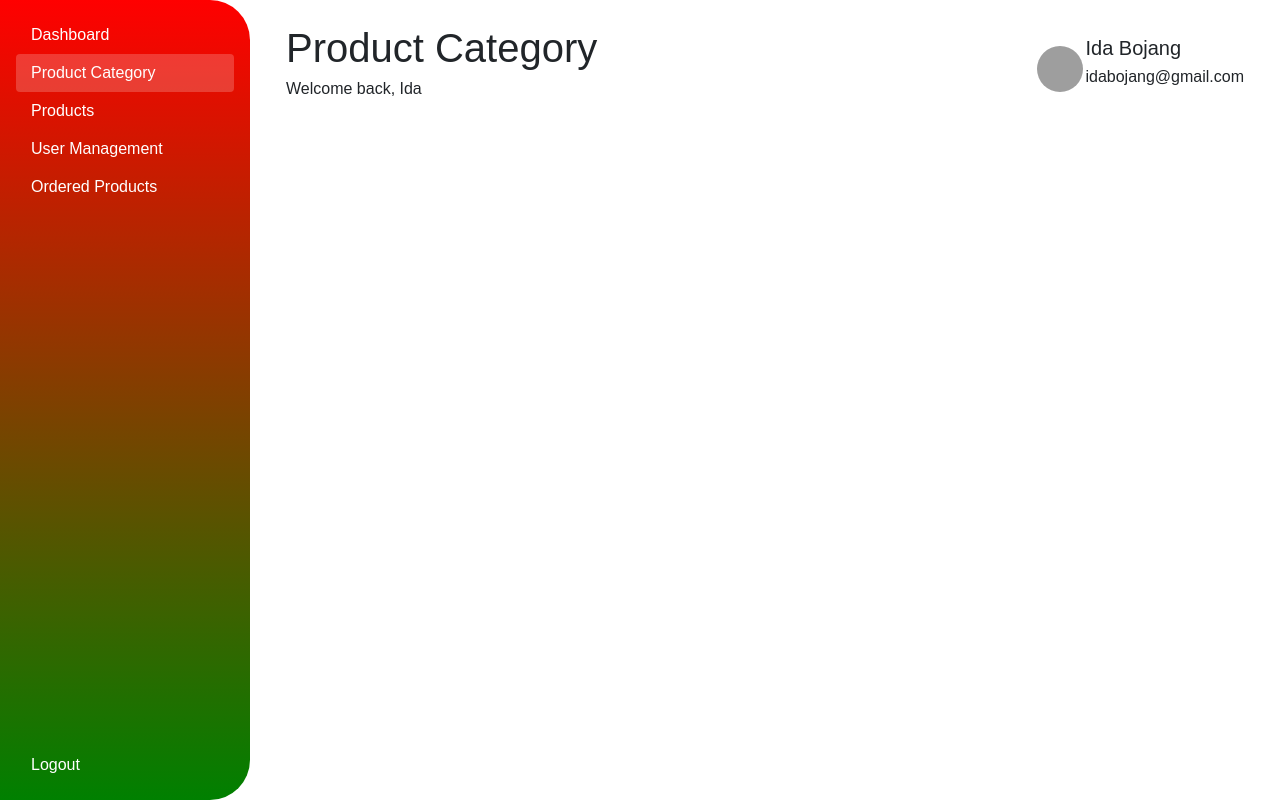
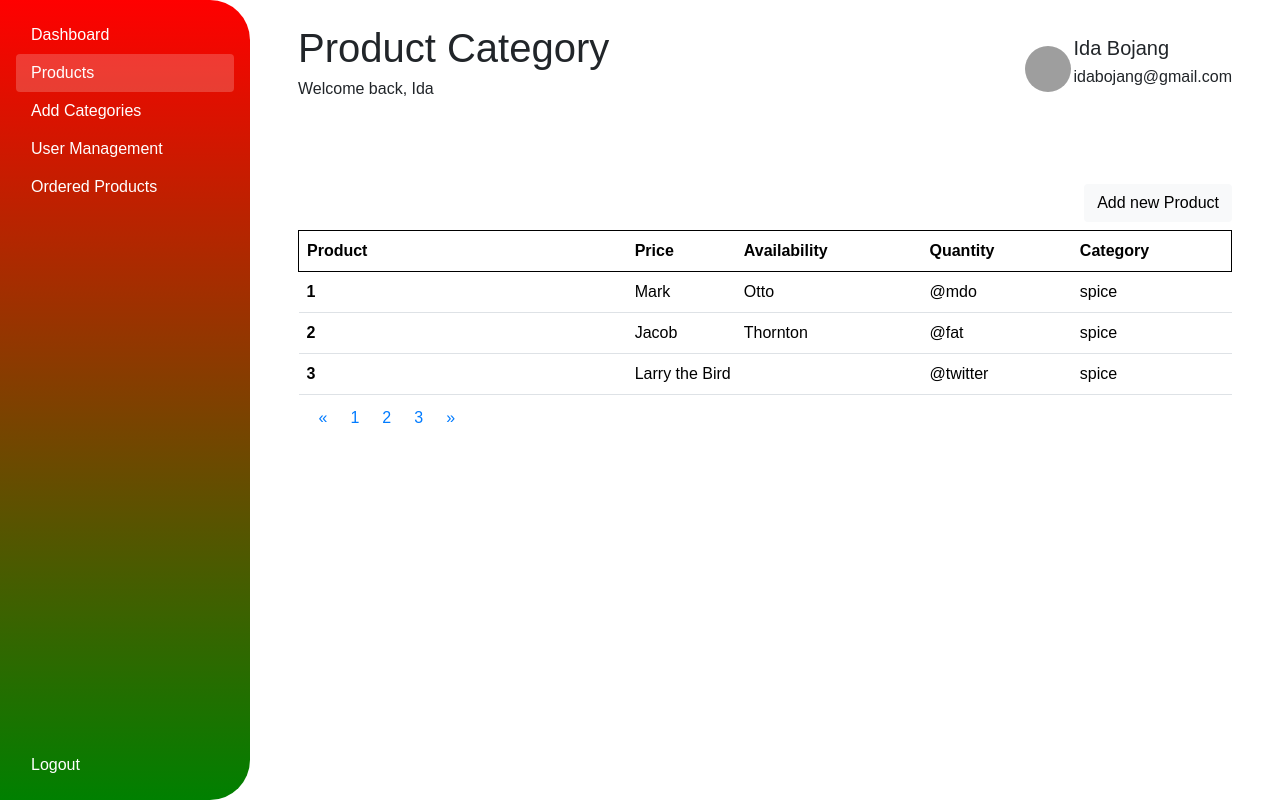
Before and after one commit to A-Daffeh/kani-ida-ui, a React (Vite) app: page /product-category in a window 1280 px wide. Built offline with nearby package versions, Linux system fonts and the light colour scheme; grey boxes are pictures that could not be loaded.

Commit message:
Created the add product page with the form, applied routing from the products page and then styling

```diff
--- a/src/App.css
+++ b/src/App.css
@@ -75,3 +75,27 @@ p.danger {
 body {
     font-family: Arial, sans-serif;
 }
+
+
+.header-border {
+    border: 1px solid black;
+}
+
+
+.pagination-custom .page-link {
+  border: none;
+  background: none;
+  color: #007bff;
+}
+.pagination-custom .page-link:hover {
+  text-decoration: underline;
+  background: none;
+}
+
+.form-container {
+    margin-top:-140px;
+  }
+
+  .register {
+    padding: 20px;
+  }
--- a/src/App.jsx
+++ b/src/App.jsx
@@ -18,6 +18,7 @@ import Login from './components/login/Login';
 import Register from './components/register/Register';
 import ForgotPassword from './components/forgot-password/ForgotPassword';
 import ResetPassword from './components/reset-password/ResetPassword';
+import AddNewProduct from './pages/AddNewProduct';
 
 const router = createBrowserRouter([
   {
@@ -125,6 +126,17 @@ const router = createBrowserRouter([
       </WithSidebarLayout>
     ),
   },
+
+  {
+    path : "/Add-new-product",
+    element : (
+      <WithSidebarLayout>
+      <AddNewProduct />
+    </WithSidebarLayout>
+
+    ),
+  }
+
 ]);
 
 function App() {
--- a/src/components/sidebar/Sidebar.jsx
+++ b/src/components/sidebar/Sidebar.jsx
@@ -29,12 +29,12 @@ function Sidebar() {
         </li>
         <li className={`nav-item ${currentPath === '/product-category' ? 'active' : ''}`}>
           <Link className="nav-link text-white" to="/product-category">
-            Product Category
+            Products
           </Link>
         </li>
         <li className={`nav-item ${currentPath === '/add-products' ? 'active' : ''}`}>
           <Link className="nav-link text-white" to="/add-products">
-            Products
+           Add Categories
           </Link>
         </li>
         <li className={`nav-item ${currentPath === '/user-management' ? 'active' : ''}`}>
--- /dev/null
+++ b/src/pages/AddNewProduct.jsx
@@ -0,0 +1,87 @@
+import React from 'react';
+import Header from "../components/header/Header";
+
+
+const AddNewProduct = () => {
+  return (
+    <>
+      <Header pageTitle={"Dashboard"} />
+      <div className="container form-container">
+        <h2 className="text-danger text-center mt-5">Add New Product</h2>
+        <div className="register" id="register">
+          <form>
+            <div className="row g-3">
+              <div className="col-12 text-dark">
+                <label className="form-label" htmlFor="imageUrl">
+                  Image URL
+                </label>
+                <input type="text" className="form-control" id="imageUrl" />
+              </div>
+            </div>
+
+            <div className="row g-3">
+              <div className="col-md-6 text-dark">
+                <label className="form-label" htmlFor="name">
+                  Name
+                </label>
+                <input type="text" className="form-control" id="name" />
+              </div>
+              <div className="col-md-6 text-dark">
+                <label className="form-label" htmlFor="price">
+                  Price $
+                </label>
+                <input type="text" className="form-control" id="price" />
+              </div>
+            </div>
+
+            <div className="row g-3">
+              <div className="col-md-6 text-dark">
+                <label className="form-label" htmlFor="availability">
+                  Availability
+                </label>
+                <input type="text" className="form-control" id="availability" />
+              </div>
+              <div className="col-md-6 text-dark">
+                <label className="form-label" htmlFor="quantity">
+                  Quantity
+                </label>
+                <input type="text" className="form-control" id="quantity" />
+              </div>
+            </div>
+
+            <div className="row g-3">
+              <div className="col-md-6 text-dark">
+                <label className="form-label" htmlFor="category">
+                  Category
+                </label>
+                <select className="form-control" id="category">
+                  <option value="">Select Category</option>
+                  <option value="spice">Spice</option>
+                  <option value="vegetable">Vegetable</option>
+                  <option value="fruit">Fruit</option>
+                </select>
+              </div>
+            </div>
+
+            <div className="row g-3">
+              <div className="col-12 text-dark">
+                <label className="form-label" htmlFor="description">
+                  Description
+                </label>
+                <textarea className="form-control" id="description" rows="3"></textarea>
+              </div>
+            </div>
+
+            <span className="forgotpass-login mt-5">
+              <button className="btn btn-danger" type="submit">
+                Add New Product
+              </button>
+            </span>
+          </form>
+        </div>
+      </div>
+    </>
+  );
+};
+
+export default AddNewProduct;
--- a/src/pages/OrderedProduct.jsx
+++ b/src/pages/OrderedProduct.jsx
@@ -5,6 +5,35 @@ const OrderedProduct = () => {
         <>
             <Header pageTitle="Ordered Products" />
             <h2>Ordered Products</h2>
+            <table class="table">
+  <thead>
+    <tr>
+      <th scope="col">#</th>
+      <th scope="col">First</th>
+      <th scope="col">Last</th>
+      <th scope="col">Handle</th>
+    </tr>
+  </thead>
+  <tbody>
+    <tr>
+      <th scope="row">1</th>
+      <td>Mark</td>
+      <td>Otto</td>
+      <td>@mdo</td>
+    </tr>
+    <tr>
+      <th scope="row">2</th>
+      <td>Jacob</td>
+      <td>Thornton</td>
+      <td>@fat</td>
+    </tr>
+    <tr>
+      <th scope="row">3</th>
+      <td colspan="2">Larry the Bird</td>
+      <td>@twitter</td>
+    </tr>
+  </tbody>
+</table>
         </>
     )
 }
--- a/src/pages/Product.jsx
+++ b/src/pages/Product.jsx
@@ -5,6 +5,7 @@ const Product = () => {
         <>
             <Header pageTitle="Products" />
             <h2>Products</h2>
+
         </>
     )
 }
--- a/src/pages/ProductCategory.jsx
+++ b/src/pages/ProductCategory.jsx
@@ -1,12 +1,87 @@
-import Header from "../components/header/Header"
+import Header from "../components/header/Header";
+import Button from "react-bootstrap/Button";
+import { Link, useNavigate } from "react-router-dom";
+const ProductCategory = () => {
+    const navigate = useNavigate();
+  return (
 
-const ProductCategory = () => {
-    return (
-        <>
-            <Header pageTitle="Product Category" />
-            <h2>Product Categories</h2>
-        </>
-    )
-}
+    <>
 
-export default ProductCategory
+      <div className="container">
+        <Header pageTitle="Product Category" />
+        <h2>Product Categories</h2>
+        <span className="d-flex justify-content-end mb-2">
+
+          <Link className="forgot-password mb-0" to="/Add-new-product">
+          <Button variant="light product-btn">Add new Product</Button>{' '}
+          </Link>
+        </span>
+        <table class="table">
+          <thead>
+            <tr className="header-border">
+              <th scope="col">Product</th>
+              <th scope="col">Price</th>
+              <th scope="col">Availability</th>
+              <th scope="col">Quantity</th>
+              <th scope="col">Category</th>
+            </tr>
+          </thead>
+          <tbody>
+            <tr>
+              <th scope="row">1</th>
+              <td>Mark</td>
+              <td>Otto</td>
+              <td>@mdo</td>
+              <td>spice</td>
+            </tr>
+            <tr>
+              <th scope="row">2</th>
+              <td>Jacob</td>
+              <td>Thornton</td>
+              <td>@fat</td>
+              <td>spice</td>
+            </tr>
+            <tr>
+              <th scope="row">3</th>
+              <td colspan="2">Larry the Bird</td>
+              <td>@twitter</td>
+              <td>spice</td>
+            </tr>
+
+            <nav aria-label="Page navigation example">
+              <ul class="pagination pagination-custom">
+                <li class="page-item">
+                  <a class="page-link" href="#" aria-label="Previous">
+                    <span aria-hidden="true">&laquo;</span>
+                  </a>
+                </li>
+                <li class="page-item">
+                  <a class="page-link" href="#">
+                    1
+                  </a>
+                </li>
+                <li class="page-item">
+                  <a class="page-link" href="#">
+                    2
+                  </a>
+                </li>
+                <li class="page-item">
+                  <a class="page-link" href="#">
+                    3
+                  </a>
+                </li>
+                <li class="page-item">
+                  <a class="page-link" href="#" aria-label="Next">
+                    <span aria-hidden="true">&raquo;</span>
+                  </a>
+                </li>
+              </ul>
+            </nav>
+          </tbody>
+        </table>
+      </div>
+    </>
+  );
+};
+
+export default ProductCategory;
--- a/src/pages/UserManagement.jsx
+++ b/src/pages/UserManagement.jsx
@@ -1,12 +1,41 @@
-import Header from "../components/header/Header"
+import Header from "../components/header/Header";
 
 const UserManagement = () => {
-    return (
-        <>
-            <Header pageTitle="User Management" />
-            <h2>User Management</h2>
-        </>
-    )
-}
+  return (
+    <>
+      <Header pageTitle="User Management" />
+      <h2>User Management</h2>
+      <table class="table">
+        <thead>
+          <tr>
+            <th scope="col">#</th>
+            <th scope="col">First</th>
+            <th scope="col">Last</th>
+            <th scope="col">Handle</th>
+          </tr>
+        </thead>
+        <tbody>
+          <tr>
+            <th scope="row">1</th>
+            <td>Mark</td>
+            <td>Otto</td>
+            <td>@mdo</td>
+          </tr>
+          <tr>
+            <th scope="row">2</th>
+            <td>Jacob</td>
+            <td>Thornton</td>
+            <td>@fat</td>
+          </tr>
+          <tr>
+            <th scope="row">3</th>
+            <td colspan="2">Larry the Bird</td>
+            <td>@twitter</td>
+          </tr>
+        </tbody>
+      </table>
+    </>
+  );
+};
 
-export default UserManagement
+export default UserManagement;
```
